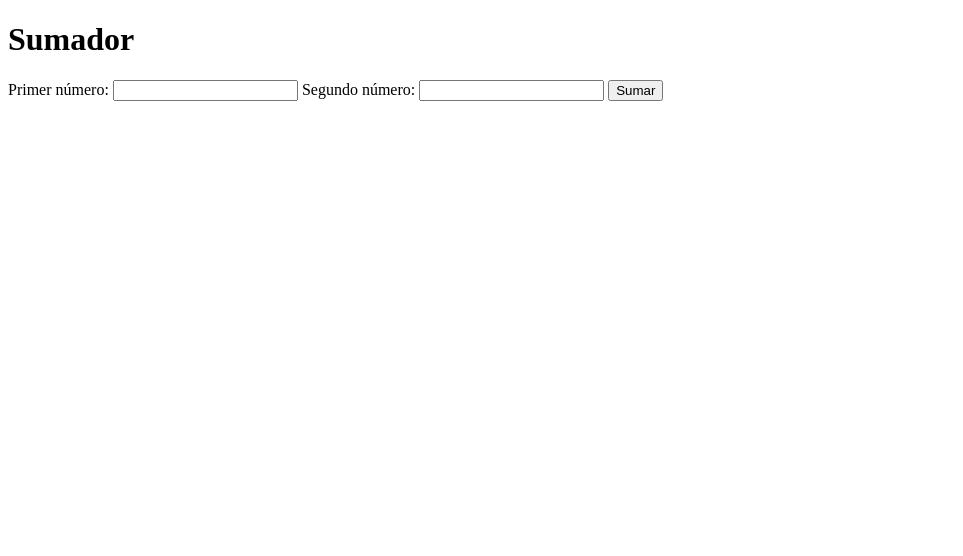
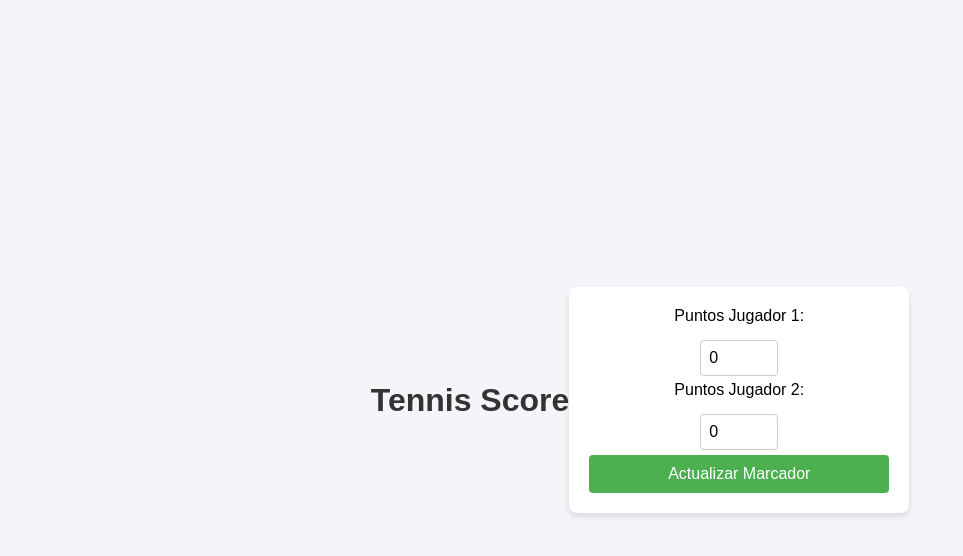
Before and after one commit to MateoDVE/IngSoft-TennisScore, a website built with Parcel: page index.html in a window 1280 px wide. Shown: the whole page, without its empty margins (0-963 px from the left). Built offline with nearby package versions, Linux system fonts and the light colour scheme.

Commit message:
Correcion de errores en puntaje e implementacion del index y presenter

```diff
--- a/index.html
+++ b/index.html
@@ -1,19 +1,20 @@
 <!DOCTYPE html>
 <html xml:lang="es">
   <head>
-    <title>Sumador</title>
+    <meta charset="UTF-8">
+    <title>Tennis Score</title>
+    <script type="module" src="./src/presenter.js" defer></script>
+    <link rel="stylesheet" href="style.css">
   </head>
   <body>
-    <h1>Sumador</h1>
-    <form id="sumar-form">
-      <label for="primer-numero">Primer número:</label>
-      <input type="number" id="primer-numero" />
-      <label for="segundo-numero">Segundo número:</label>
-      <input type="number" id="segundo-numero" />
-      <input type="submit" value="Sumar" id="sumar-button" />
+    <h1>Tennis Score</h1>
+    <form id="tennis-score-form">
+      <label for="jugador1-puntos">Puntos Jugador 1:</label>
+      <input type="number" id="jugador1-puntos" min="0" value="0" />
+      <label for="jugador2-puntos">Puntos Jugador 2:</label>
+      <input type="number" id="jugador2-puntos" min="0" value="0" />
+      <input type="submit" value="Actualizar Marcador" id="Actualizar-button" />
     </form>
     <div id="resultado-div"></div>
-
-    <script type="module" src="./src/presenter.js"></script>
   </body>
 </html>
--- a/src/Score.js
+++ b/src/Score.js
@@ -36,16 +36,16 @@ class TennisScore {
     if(this.player1Points === 3 && this.player2Points === 3) {
       return "Deuce"
     }
-    if(this.player1Points > 3 && this.player1Points === this.player2Points + 1) {
+    if(this.player1Points > 4 && this.player1Points === this.player2Points + 3) {
       return "Advantage Player 1";
     }
-    if(this.player2Points > 3 && this.player2Points === this.player1Points + 1) {
+    if(this.player2Points > 4 && this.player2Points === this.player1Points + 3) {
       return "Advantage Player 2";
     }
-    if(this.player1Points >= 4 && this.player1Points >= this.player2Points + 2) {
+    if(this.player1Points >= 5 && this.player1Points >= this.player2Points + 3) {
       return "Player 1 wins";
     }
-    if(this.player2Points >= 4 && this.player2Points >= this.player1Points + 2) {
+    if(this.player2Points >= 5 && this.player2Points >= this.player1Points + 3) {
       return "Player 2 wins";
     }
     return "Love-Love";
--- a/src/presenter.js
+++ b/src/presenter.js
@@ -1,15 +1,23 @@
-import sumar from "./sumador";
+import TennisScore from "./Score.js";
 
-const first = document.querySelector("#primer-numero");
-const second = document.querySelector("#segundo-numero");
-const form = document.querySelector("#sumar-form");
+const form = document.querySelector("#tennis-score-form");
 const div = document.querySelector("#resultado-div");
+
+const game = new TennisScore();
+
 
 form.addEventListener("submit", (event) => {
   event.preventDefault();
 
-  const firstNumber = Number.parseInt(first.value);
-  const secondNumber = Number.parseInt(second.value);
+  const player1Points = parseInt(document.querySelector("#jugador1-puntos").value);
+  const player2Points = parseInt(document.querySelector("#jugador2-puntos").value);
 
-  div.innerHTML = "<p>" + sumar(firstNumber, secondNumber) + "</p>";
+  for (let i = 0; i < player1Points; i++) {
+    game.player1Scores();
+  }
+
+  for (let i = 0; i < player2Points; i++) {
+    game.player2Scores();
+  }
+  div.textContent = game.getScore();
 });
--- /dev/null
+++ b/style.css
@@ -0,0 +1,71 @@
+/* Estilo para el cuerpo de la página */
+body {
+  font-family: Arial, sans-serif;
+  background-color: #f4f4f9;
+  margin: 0;
+  padding: 0;
+  display: flex;
+  justify-content: center;
+  align-items: center;
+  height: 100vh;
+}
+
+/* Estilo para el encabezado */
+h1 {
+  color: #333;
+  text-align: center;
+  margin-bottom: 20px;
+}
+
+/* Estilo para el formulario */
+#tennis-score-form {
+  background-color: #fff;
+  padding: 20px;
+  border-radius: 8px;
+  box-shadow: 0 4px 6px rgba(0, 0, 0, 0.1);
+  width: 300px;
+  text-align: center;
+}
+
+/* Estilo para las etiquetas de los campos */
+label {
+  display: block;
+  margin-bottom: 10px;
+  font-size: 16px;
+}
+
+/* Estilo para los campos de número */
+input[type="number"] {
+  width: 60px;
+  padding: 8px;
+  margin: 5px;
+  font-size: 16px;
+  border: 1px solid #ccc;
+  border-radius: 4px;
+}
+
+/* Estilo para el botón de submit */
+input[type="submit"] {
+  width: 100%;
+  padding: 10px;
+  background-color: #4CAF50;
+  color: white;
+  border: none;
+  border-radius: 4px;
+  font-size: 16px;
+  cursor: pointer;
+  transition: background-color 0.3s ease;
+}
+
+input[type="submit"]:hover {
+  background-color: #45a049;
+}
+
+/* Estilo para el resultado del marcador */
+#resultado-div {
+  margin-top: 20px;
+  font-size: 18px;
+  font-weight: bold;
+  color: #333;
+  text-align: center;
+}
```
Also changed, not shown: script/commit-history.json (+21 -2 lines).
